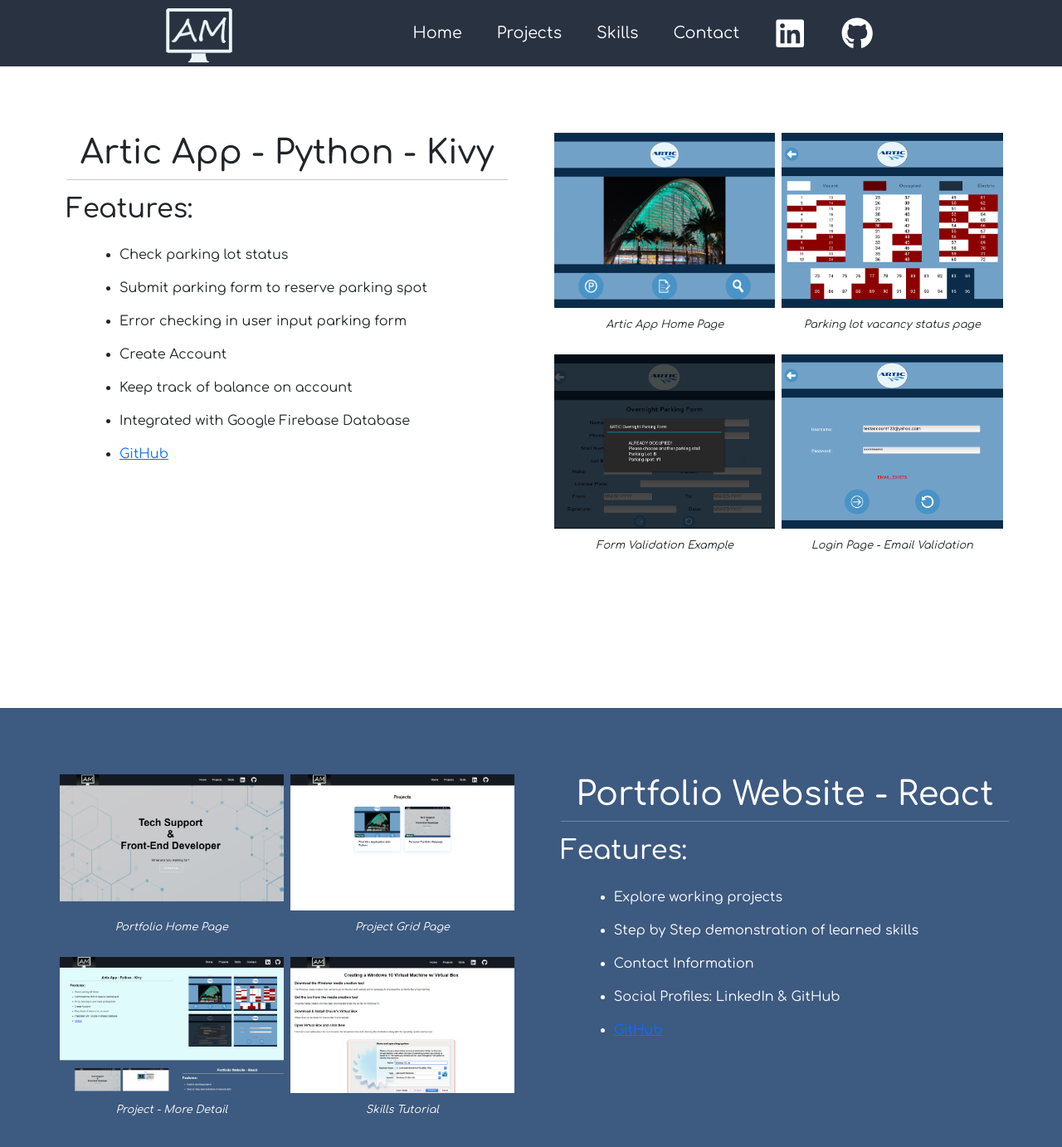
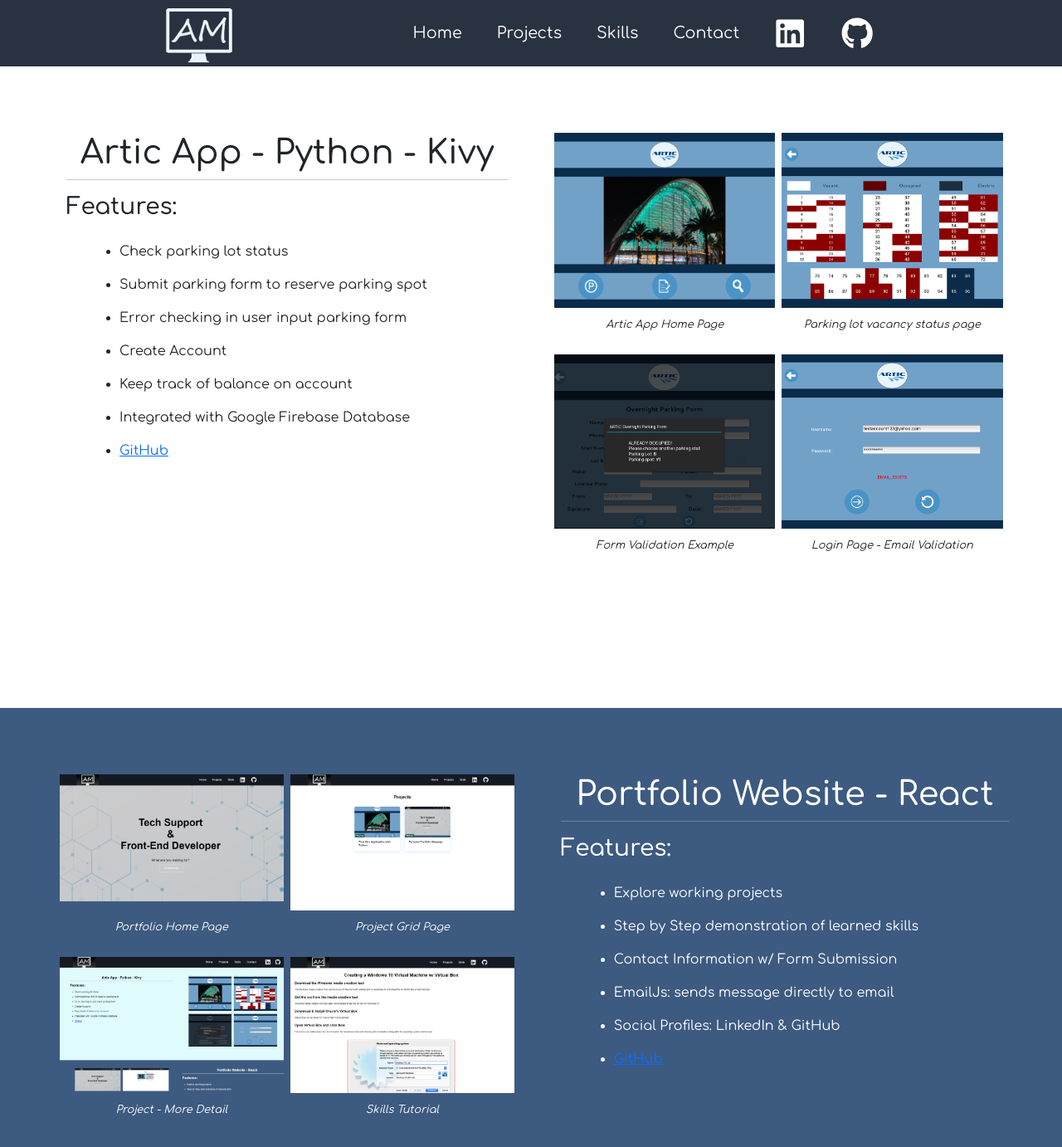
Before and after one commit to adrian-em94/portfolio_web, a React (Create React App) app: page /Projects_Sub in a window 1280 px wide. Shown: the top 1382 px of the page at 83% size. Built offline with nearby package versions, Linux system fonts and the light colour scheme.

Commit message:
lowered font size and added info

```diff
--- a/src/components/Projects_Sub/ARProjSection.js
+++ b/src/components/Projects_Sub/ARProjSection.js
@@ -13,7 +13,7 @@ function AR_Proj_Section() {
             <div className='left_split'>
                 <h1>Artic App - Python - Kivy </h1>
                 <hr className='hr_marTop'/>
-                <h2 className='margin_drop'>Features:</h2>
+                <h3 className='margin_drop'>Features:</h3>
                 <ul className='left_ul'>
                     <li>Check parking lot status</li>
                     <li>Submit parking form to reserve parking spot</li>
--- a/src/components/Projects_Sub/PortfolioSection.js
+++ b/src/components/Projects_Sub/PortfolioSection.js
@@ -45,11 +45,12 @@ function PortfolioSection() {
                 <div className="right_split">
                     <h1>Portfolio Website - React</h1>
                     <hr className='hr_marTop'/>
-                    <h2 className='margin_drop'>Features:</h2>
+                    <h3 className='margin_drop'>Features:</h3>
                     <ul className='right_ul'>
                         <li>Explore working projects</li>
                         <li>Step by Step demonstration of learned skills</li>
-                        <li>Contact Information</li>
+                        <li>Contact Information w/ Form Submission</li>
+                        <li>EmailJs: sends message directly to email</li>
                         <li>Social Profiles: LinkedIn & GitHub</li>
                         <li>
                             <Link to={{ pathname: 'https://github.com/adrian-em94/portfolio_web' }} target='_blank'>GitHub</Link>
```
